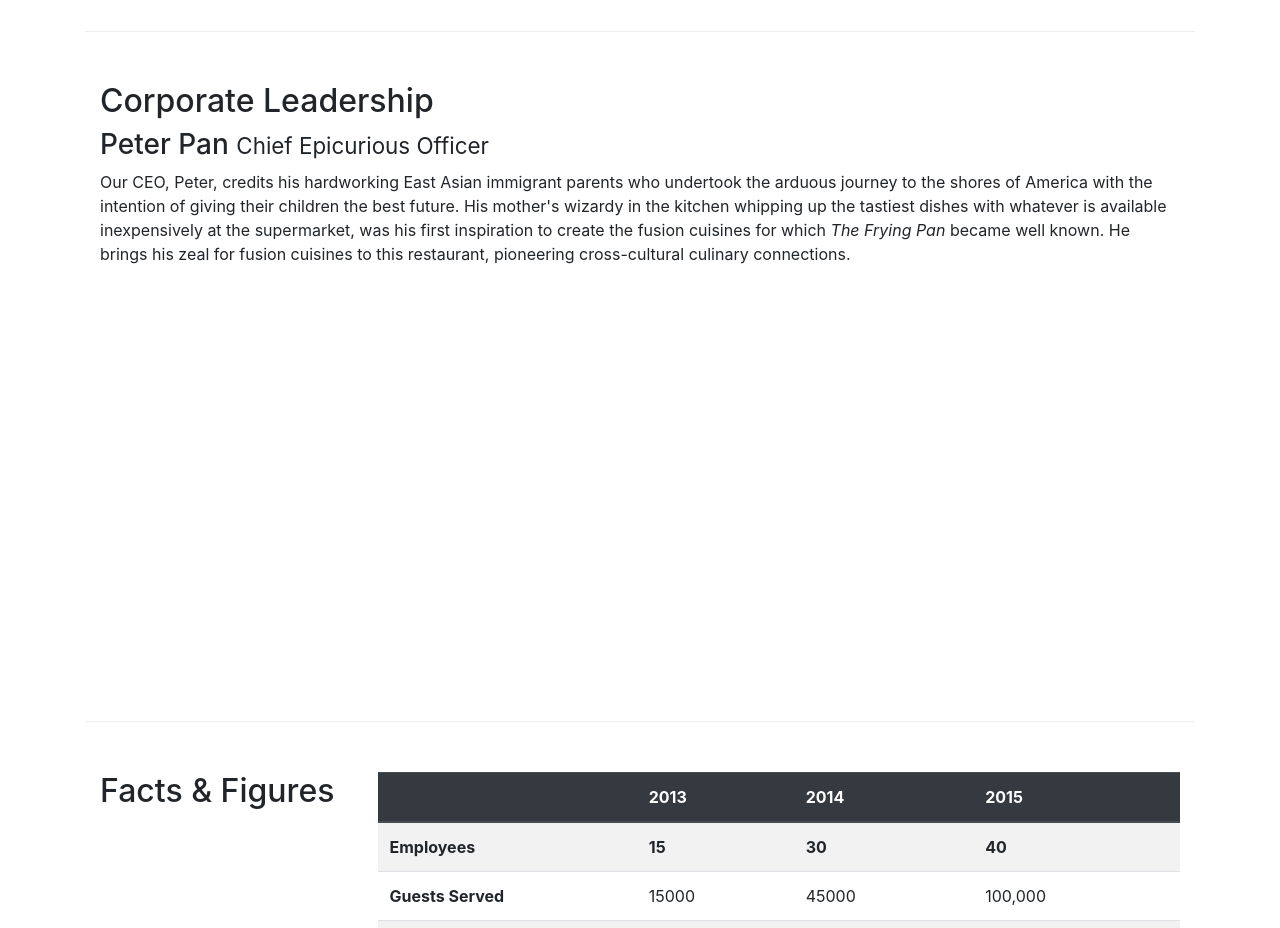
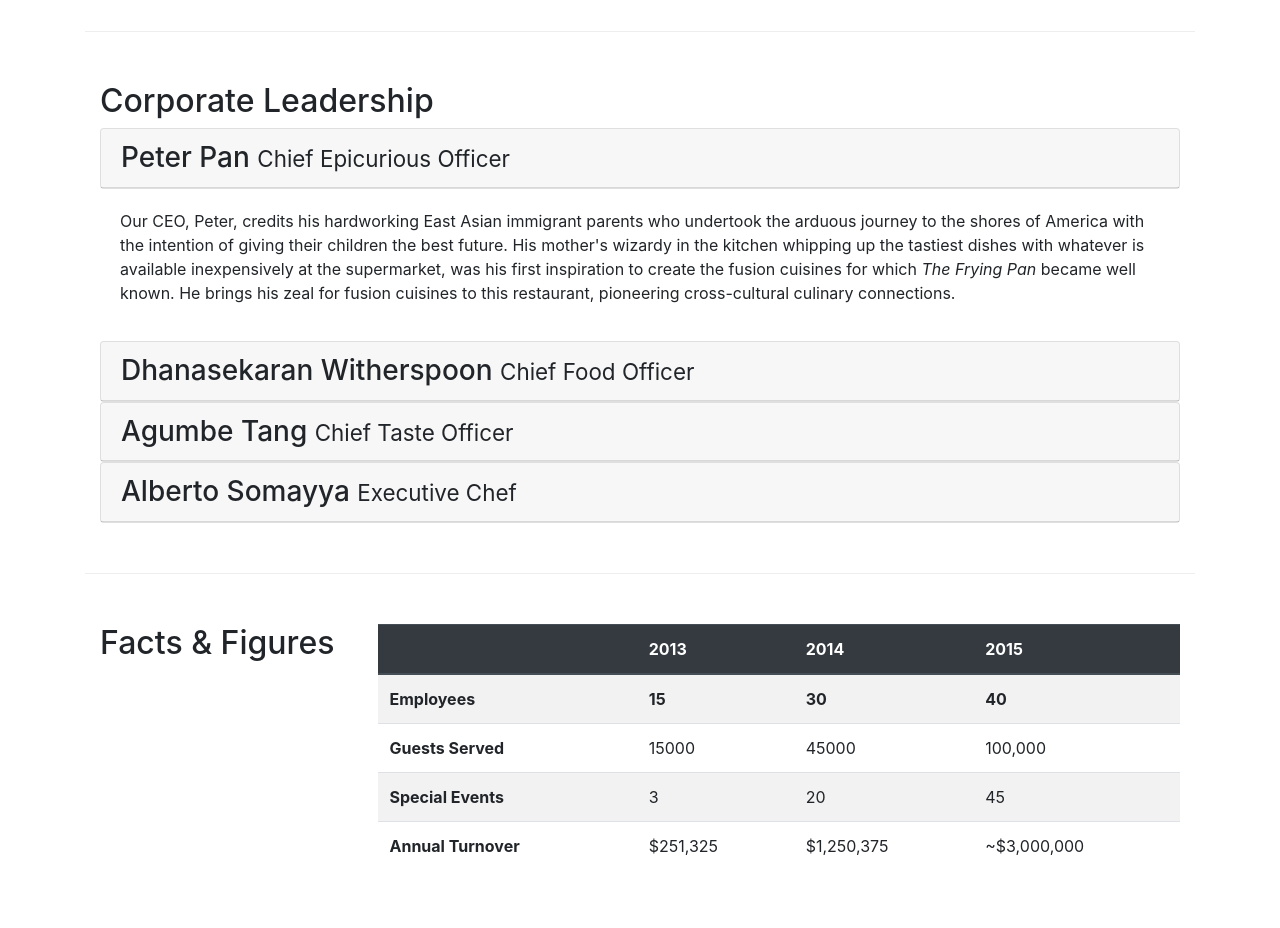
Before and after one commit to shubhanshu02/e-learning, a website: page Bootstrap/conFusion/aboutus.html in a window 1280 px wide. Shown: the part 940-1868 px from the top of the page. Drawn offline with nearby package versions, Linux system fonts and the light colour scheme.

Commit message:
Accordion

```diff
--- a/Bootstrap/conFusion/aboutus.html
+++ b/Bootstrap/conFusion/aboutus.html
@@ -102,22 +102,69 @@
                 <h2>Corporate Leadership</h2>
 
 
-                <div class="accordion">
-                    <div role="tabpanel" id="Peter" class="tab-pane fade show active">
-                        <h3>Peter Pan <small>Chief Epicurious Officer</small></h3>
-                        <p class="d-none d-sm-block">Our CEO, Peter, credits his hardworking East Asian immigrant parents who undertook the arduous journey to the shores of America with the intention of giving their children the best future. His mother's wizardy in the kitchen whipping up the tastiest dishes with whatever is available inexpensively at the supermarket, was his first inspiration to create the fusion cuisines for which <em>The Frying Pan</em> became well known. He brings his zeal for fusion cuisines to this restaurant, pioneering cross-cultural culinary connections.</p>
+                <div id="accordion">
+
+                    <div class="card">
+                        <div class="card-header" role="tab" id="peterhead">
+                            <h3 class="mb-0">
+                                <a data-toggle="collapse" data-target="#Peter">
+                                    Peter Pan <small>Chief Epicurious Officer</small>
+                                </a>
+                            </h3>
+                        </div>
                     </div>
-                    <div role="tabpanel" id="Danny" class="tab-pane fade">
-                        <h3>Dhanasekaran Witherspoon <small>Chief Food Officer</small></h3>
-                        <p class="d-none d-sm-block">Our CFO, Danny, as he is affectionately referred to by his colleagues, comes from a long established family tradition in farming and produce. His experiences growing up on a farm in the Australian outback gave him great appreciation for varieties of food sources. As he puts it in his own words, <em>Everything that runs, wins, and everything that stays, pays!</em></p>
+                    <div id="Peter" class="collapse show" data-parent="#accordion">
+                        <div class="card-body">
+                            <p class="d-none d-sm-block">Our CEO, Peter, credits his hardworking East Asian immigrant parents who undertook the arduous journey to the shores of America with the intention of giving their children the best future. His mother's wizardy in the kitchen whipping up the tastiest dishes with whatever is available inexpensively at the supermarket, was his first inspiration to create the fusion cuisines for which <em>The Frying Pan</em> became well known. He brings his zeal for fusion cuisines to this restaurant, pioneering cross-cultural culinary connections.</p>
+                        </div>
                     </div>
-                    <div role="tabpanel" id="Agumbe" class="tab-pane fade">
-                        <h3>Agumbe Tang <small>Chief Taste Officer</small></h3>
-                        <p class="d-none d-sm-block">Blessed with the most discerning gustatory sense, Agumbe, our CTO, personally ensures that every dish that we serve meets his exacting tastes. Our chefs dread the tongue lashing that ensues if their dish does not meet his exacting standards. He lives by his motto, <em>You click only if you survive my lick.</em></p>
+
+
+                    <div class="card">
+                        <div class="card-header" role="tab" id="dannyhead">
+                            <h3 class="mb-0">
+                                <a data-toggle="collapse" data-target="#Danny">
+                                    Dhanasekaran Witherspoon <small>Chief Food Officer</small>
+                                </a>
+                            </h3>
+                        </div>
                     </div>
-                    <div role="tabpanel" id="Alberto" class="tab-pane fade">
-                        <h3>Alberto Somayya <small>Executive Chef</small></h3>
-                        <p class="d-none d-sm-block">Award winning three-star Michelin chef with wide International experience having worked closely with whos-who in the culinary world, he specializes in creating mouthwatering Indo-Italian fusion experiences. He says, <em>Put together the cuisines from the two craziest cultures, and you get a winning hit! Amma Mia!</em></p>
+                    <div data-parent="#accordion" id="Danny" class="collapse">
+                        <div class="card-body">
+                            <p class="d-none d-sm-block">Our CFO, Danny, as he is affectionately referred to by his colleagues, comes from a long established family tradition in farming and produce. His experiences growing up on a farm in the Australian outback gave him great appreciation for varieties of food sources. As he puts it in his own words, <em>Everything that runs, wins, and everything that stays, pays!</em></p>
+                        </div>
+                    </div>
+
+
+                    <div class="card">
+                        <div class="card-header" role="tab" id="agumbehead">
+                            <h3 class="mb-0">
+                                <a data-toggle="collapse" data-target="#Agumbe">
+                                    Agumbe Tang <small>Chief Taste Officer</small>
+                                </a>
+                            </h3>
+                        </div>
+                    </div>
+                    <div id="Agumbe" class="collapse" data-parent="#accordion">
+                        <div class="card-body">
+                            <p class="d-none d-sm-block">Blessed with the most discerning gustatory sense, Agumbe, our CTO, personally ensures that every dish that we serve meets his exacting tastes. Our chefs dread the tongue lashing that ensues if their dish does not meet his exacting standards. He lives by his motto, <em>You click only if you survive my lick.</em></p>
+                        </div>
+                    </div>
+
+
+                    <div class="card">
+                        <div class="card-header" role="tab" id="agumbehead">
+                            <h3 class="mb-0">
+                                <a data-toggle="collapse" data-target="#Agumbe">
+                                    Alberto Somayya <small>Executive Chef</small>
+                                </a>
+                            </h3>
+                        </div>
+                    </div>
+                    <div id="Agumbe" class="collapse" data-parent="#accordion">
+                        <div class="card-body">
+                            <p class="d-none d-sm-block">Award winning three-star Michelin chef with wide International experience having worked closely with whos-who in the culinary world, he specializes in creating mouthwatering Indo-Italian fusion experiences. He says, <em>Put together the cuisines from the two craziest cultures, and you get a winning hit! Amma Mia!</em></p>
+                        </div>
                     </div>
                 </div>
             </div>
```
